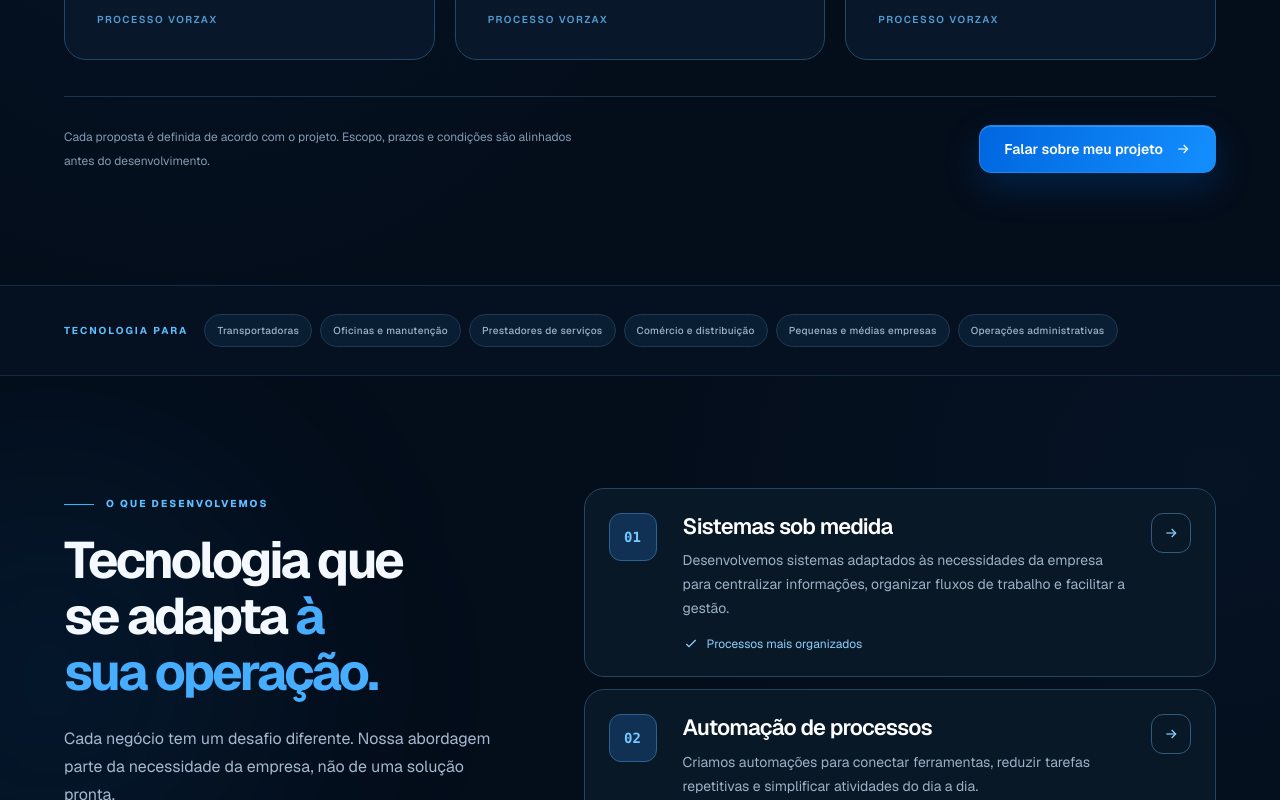
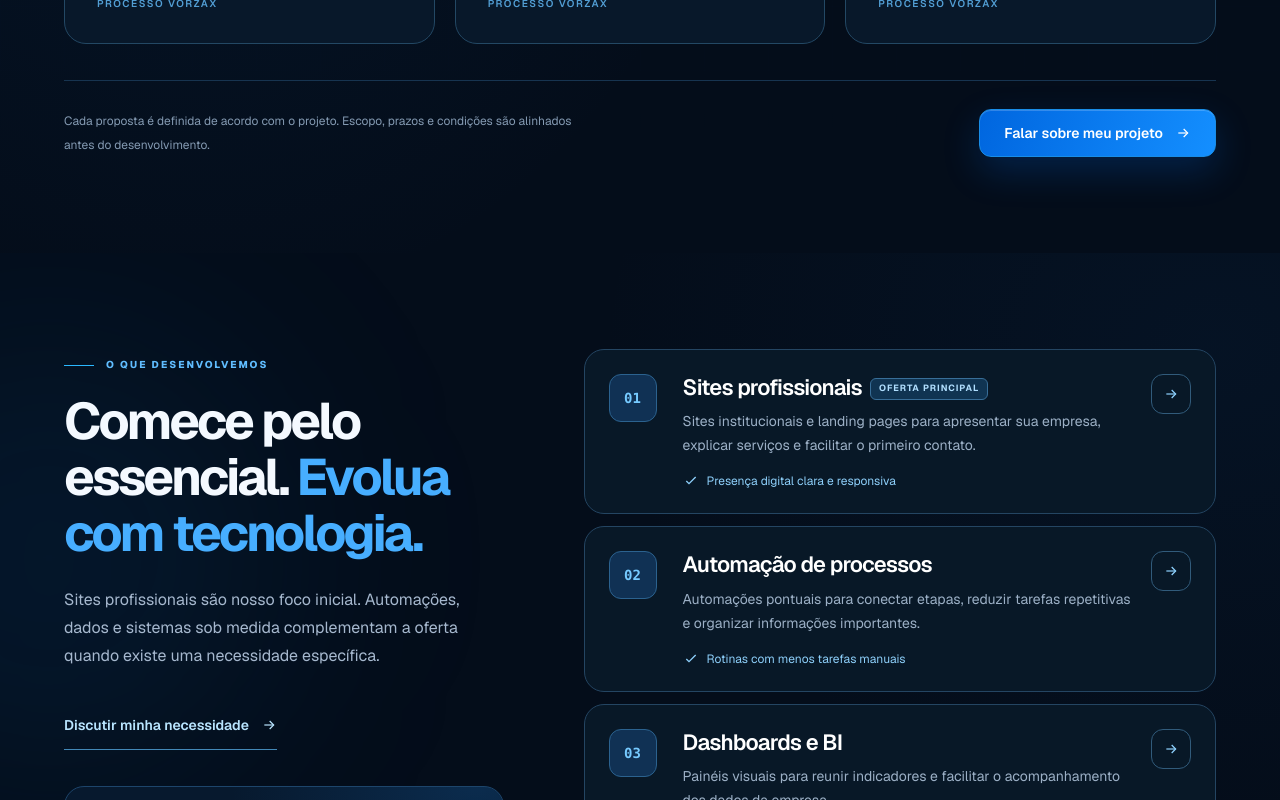
Before and after one commit to vorzax-tecnologia/vorzax-site, a Next.js app: page / in a window 1280 px wide. Shown: the part 2000-2800 px from the top of the page. Built offline with nearby package versions, Linux system fonts and the light colour scheme.

Commit message:
feat(home): valor comercial, hierarquia de serviços e navegação de demos

```diff
--- a/src/app/page.tsx
+++ b/src/app/page.tsx
@@ -22,41 +22,36 @@ const CONTACT_PHONE = "(31) 99068-1495";
 const services = [
   {
     number: "01",
-    title: "Sistemas sob medida",
+    slug: "sites",
+    title: "Sites profissionais",
     description:
-      "Desenvolvemos sistemas adaptados às necessidades da empresa para centralizar informações, organizar fluxos de trabalho e facilitar a gestão.",
-    result: "Processos mais organizados",
+      "Sites institucionais e landing pages para apresentar sua empresa, explicar serviços e facilitar o primeiro contato.",
+    result: "Presença digital clara e responsiva",
   },
   {
     number: "02",
+    slug: "automacao",
     title: "Automação de processos",
     description:
-      "Criamos automações para conectar ferramentas, reduzir tarefas repetitivas e simplificar atividades do dia a dia.",
-    result: "Menos tarefas repetitivas",
+      "Automações pontuais para conectar etapas, reduzir tarefas repetitivas e organizar informações importantes.",
+    result: "Rotinas com menos tarefas manuais",
   },
   {
     number: "03",
+    slug: "bi",
     title: "Dashboards e BI",
     description:
-      "Organizamos dados em dashboards e indicadores visuais para facilitar o acompanhamento do negócio e apoiar decisões.",
-    result: "Indicadores mais claros",
+      "Painéis visuais para reunir indicadores e facilitar o acompanhamento dos dados da empresa.",
+    result: "Informações mais fáceis de acompanhar",
   },
   {
     number: "04",
-    title: "Sites e landing pages",
+    slug: "sistemas",
+    title: "Sistemas sob medida",
     description:
-      "Desenvolvemos sites e landing pages profissionais para apresentar empresas, valorizar serviços e facilitar o contato.",
-    result: "Presença digital profissional",
+      "Soluções desenvolvidas conforme a necessidade do negócio, para centralizar dados e fluxos de trabalho.",
+    result: "Tecnologia adaptada à operação",
   },
-];
-
-const sectors = [
-  "Transportadoras",
-  "Oficinas e manutenção",
-  "Prestadores de serviços",
-  "Comércio e distribuição",
-  "Pequenas e médias empresas",
-  "Operações administrativas",
 ];
 
 const process = [
@@ -64,7 +59,7 @@ const process = [
     step: "01",
     title: "Você apresenta sua necessidade",
     description:
-      "Conte o que sua empresa deseja desenvolver ou melhorar: um sistema, automação, dashboard, site ou outra solução.",
+      "Explique sua empresa, seus serviços e o que deseja melhorar. Podemos começar por um site ou outra demanda pontual.",
   },
   {
     step: "02",
@@ -83,21 +78,21 @@ const process = [
 const projects = [
   {
     tag: "GESTÃO DE FROTAS",
-    title: "FleetControl",
+    title: "Gestão de frotas",
     description:
       "Conceito de plataforma para veículos, custos, abastecimentos, documentos e manutenção preventiva.",
     type: "fleet",
   },
   {
     tag: "GESTÃO DE SERVIÇOS",
-    title: "ServiceFlow",
+    title: "Operações de serviço",
     description:
       "Conceito de sistema para ordens de serviço, equipes, clientes, agenda e acompanhamento de execução.",
     type: "service",
   },
   {
     tag: "INTELIGÊNCIA DE NEGÓCIO",
-    title: "Business Vision",
+    title: "Indicadores executivos",
     description:
       "Conceito de dashboard executivo para consolidar resultados financeiros, comerciais e operacionais.",
     type: "bi",
@@ -872,7 +867,7 @@ export default function Home() {
             <a className="transition hover:text-white" href="#processo">Como funciona</a>
             <a className="transition hover:text-white" href="#tecnologia-em-acao">Demonstrações</a>
             <a className="transition hover:text-white" href="#sobre">Sobre</a>
-            <a className="transition hover:text-white" href="#portfolio">Portfólio</a>
+            <a className="transition hover:text-white" href="#portfolio">Conceitos</a>
             <a className="transition hover:text-white" href="#contato">Contato</a>
             <Link className="transition hover:text-sky-300" href="/plataforma">Plataforma</Link>
           </nav>
@@ -968,13 +963,13 @@ export default function Home() {
 
       <section id="processo" className="vx-section vx-process-section relative overflow-hidden border-t border-[#173451]">
         <div className="vx-section-mesh pointer-events-none absolute inset-0" aria-hidden="true" />
-        <div className="relative mx-auto max-w-[1440px] px-5 py-20 sm:px-8 lg:px-10 lg:py-28 xl:px-16">
+        <div className="relative mx-auto max-w-[1440px] px-5 py-16 sm:px-8 lg:px-10 lg:py-24 xl:px-16">
           <div className="flex flex-col justify-between gap-7 lg:flex-row lg:items-end">
             <div className="max-w-3xl" data-reveal>
               <p className="vx-eyebrow"><span className="vx-eyebrow-line" /> COMO FUNCIONA / 01—03</p>
-              <h2 className="vx-heading mt-5 max-w-3xl">Um processo claro. <span className="vx-gradient-text">Do início à entrega.</span></h2>
+              <h2 className="vx-heading mt-5 max-w-3xl">Um processo objetivo. <span className="vx-gradient-text">Do primeiro contato à entrega.</span></h2>
             </div>
-            <p className="max-w-md text-sm leading-7 text-[#a4b7ca] sm:text-base">Entendemos o desafio, definimos o caminho e construímos a solução por etapas, com alinhamento em cada fase.</p>
+            <p className="max-w-md text-sm leading-7 text-[#a4b7ca] sm:text-base">Uma conversa inicial, uma proposta definida e a execução por etapas. Sem complexidade desnecessária.</p>
           </div>
           <div className="relative mt-12 grid gap-4 lg:grid-cols-3 lg:gap-5">
             <div className="pointer-events-none absolute left-[10%] right-[10%] top-[30px] hidden border-t border-dashed border-[#2e79af]/70 lg:block" aria-hidden="true" />
@@ -998,44 +993,35 @@ export default function Home() {
         </div>
       </section>
 
-      <section className="relative border-y border-[#142b43] bg-[#051120]">
-        <div className="mx-auto flex max-w-[1440px] flex-col gap-4 px-5 py-7 sm:px-8 lg:flex-row lg:items-center lg:px-10 xl:px-16">
-          <span className="shrink-0 text-[10px] font-bold uppercase tracking-[.2em] text-[#61bfff]">TECNOLOGIA PARA</span>
-          <div className="flex flex-wrap gap-2">
-            {sectors.map((sector) => <span key={sector} className="rounded-full border border-[#1e3a55] bg-[#0a1e33] px-3 py-2 text-[10px] font-medium tracking-[.035em] text-[#9eb4cb]">{sector}</span>)}
-          </div>
-        </div>
-      </section>
-
       <section id="solucoes" className="vx-section relative overflow-hidden border-b border-[#173451]">
         <div className="pointer-events-none absolute -left-44 top-20 h-[450px] w-[450px] rounded-full bg-[#0e72ce]/10 blur-[115px]" aria-hidden="true" />
-        <div className="relative mx-auto grid max-w-[1440px] gap-12 px-5 py-20 sm:px-8 lg:grid-cols-[.82fr_1.18fr] lg:gap-20 lg:px-10 lg:py-28 xl:px-16">
+        <div className="relative mx-auto grid max-w-[1440px] gap-12 px-5 py-16 sm:px-8 lg:grid-cols-[.82fr_1.18fr] lg:gap-20 lg:px-10 lg:py-24 xl:px-16">
           <div data-reveal>
             <p className="vx-eyebrow"><span className="vx-eyebrow-line" /> O QUE DESENVOLVEMOS</p>
-            <h2 className="vx-heading mt-5 max-w-xl">Tecnologia que se adapta <span className="vx-gradient-text">à sua operação.</span></h2>
-            <p className="mt-6 max-w-lg text-sm leading-7 text-[#a6b8ce] sm:text-base">Cada negócio tem um desafio diferente. Nossa abordagem parte da necessidade da empresa, não de uma solução pronta.</p>
-            <button type="button" onClick={openDiagnostic} className="mt-8 inline-flex min-h-12 items-center gap-3 border-b border-[#4388b7] text-sm font-semibold text-[#b9e5ff] transition hover:gap-5 hover:text-white">Conversar sobre uma solução <ArrowIcon /></button>
-            <div className="vx-solution-aside relative mt-10 hidden overflow-hidden rounded-[20px] border border-[#1d456b] bg-[#07192e] p-6 lg:block">
-              <div className="flex items-center justify-between"><span className="text-[10px] font-semibold uppercase tracking-[.2em] text-[#7ebbe7]">VORZAX / DIGITAL</span><span className="h-2 w-2 rounded-full bg-[#279fff] shadow-[0_0_16px_#279fff]" /></div>
+            <h2 className="vx-heading mt-5 max-w-xl">Comece pelo essencial. <span className="vx-gradient-text">Evolua com tecnologia.</span></h2>
+            <p className="mt-6 max-w-lg text-sm leading-7 text-[#a6b8ce] sm:text-base">Sites profissionais são nosso foco inicial. Automações, dados e sistemas sob medida complementam a oferta quando existe uma necessidade específica.</p>
+            <button type="button" onClick={openDiagnostic} className="mt-8 inline-flex min-h-12 items-center gap-3 border-b border-[#4388b7] text-sm font-semibold text-[#b9e5ff] transition hover:gap-5 hover:text-white">Discutir minha necessidade <ArrowIcon /></button>
+            <div className="vx-solution-aside relative mt-9 hidden overflow-hidden rounded-[20px] border border-[#1d456b] bg-[#07192e] p-6 lg:block">
+              <div className="flex items-center justify-between"><span className="text-[10px] font-semibold uppercase tracking-[.2em] text-[#7ebbe7]">NOSSO PONTO DE PARTIDA</span><span className="h-2 w-2 rounded-full bg-[#279fff] shadow-[0_0_16px_#279fff]" /></div>
               <div className="mt-8 grid grid-cols-4 gap-2">
-                {["SISTEMAS","FLUXOS","DADOS","WEB"].map((word,index) => <div key={word} className="flex min-h-20 flex-col justify-between rounded-xl border border-[#27527b] bg-[#0c2844] p-2"><span className="text-[9px] font-mono text-[#68bdf9]">0{index+1}</span><span className="text-[9px] font-semibold tracking-[.04em] text-white">{word}</span></div>)}
+                {["MARCA","SERVIÇOS","CONTATO","WEB"].map((word,index) => <div key={word} className="flex min-h-20 flex-col justify-between rounded-xl border border-[#27527b] bg-[#0c2844] p-2"><span className="text-[9px] font-mono text-[#68bdf9]">0{index+1}</span><span className="text-[9px] font-semibold tracking-[.04em] text-white">{word}</span></div>)}
               </div>
-              <p className="mt-5 text-xs text-[#89a5bd]">Quatro frentes. Uma direção: soluções úteis para o negócio.</p>
+              <p className="mt-5 text-xs text-[#89a5bd]">Sites claros, bem estruturados e pensados para apresentar empresas.</p>
             </div>
           </div>
           <div className="flex flex-col gap-3" data-reveal>
             {services.map((service) => (
-              <article key={service.title} className="vx-solution-row group grid gap-4 rounded-[20px] border border-[#244562] bg-[#081827] p-5 transition sm:grid-cols-[54px_1fr_auto] sm:gap-5 sm:p-6">
+              <a key={service.title} href="#tecnologia-em-acao" onClick={() => window.dispatchEvent(new CustomEvent("vorzax:demo", { detail: { slug: service.slug } }))} className={`vx-solution-row group grid gap-4 rounded-[20px] border border-[#244562] bg-[#081827] p-5 transition focus-visible:outline-2 focus-visible:outline-offset-4 focus-visible:outline-cyan-300 sm:grid-cols-[54px_1fr_auto] sm:gap-5 sm:p-6 ${service.slug === "sites" ? "vx-solution-featured" : ""}`}>
                 <div className="flex h-12 w-12 items-center justify-center rounded-xl border border-[#2b628f] bg-[#103154] font-mono text-sm font-semibold text-[#76caff]">{service.number}</div>
                 <div>
-                  <h3 className="text-xl font-semibold leading-tight tracking-[-.035em] text-white sm:text-[22px]">{service.title}</h3>
+                  <h3 className="text-xl font-semibold leading-tight tracking-[-.035em] text-white sm:text-[22px]">{service.title}{service.slug === "sites" && <span className="ml-2 inline-block align-middle rounded-md border border-[#386e98] bg-[#103452] px-2 py-1 text-[9px] font-bold uppercase tracking-[.11em] text-[#b1dfff]">Oferta principal</span>}</h3>
                   <p className="mt-2 max-w-lg text-sm leading-6 text-[#9cb0c6]">{service.description}</p>
                   <div className="mt-4 flex items-center gap-2 text-xs text-[#8ed0fb]"><CheckIcon />{service.result}</div>
                 </div>
                 <span className="hidden h-10 w-10 items-center justify-center rounded-xl border border-[#315b7b] text-[#8fd2ff] transition group-hover:translate-x-1 group-hover:border-[#3ab6ff] group-hover:bg-[#0d3b65] sm:flex"><ArrowIcon /></span>
-              </article>
+              </a>
             ))}
-            <p className="mt-3 text-[11px] leading-5 text-[#718ba4]">Conheça os exemplos interativos na seção de demonstrações. As interfaces são ilustrativas.</p>
+            <p className="mt-3 text-[11px] leading-5 text-[#91a7bb]">Selecione uma solução para visualizar sua demonstração interativa. Todas as interfaces são conceituais.</p>
           </div>
         </div>
       </section>
@@ -1045,7 +1031,7 @@ export default function Home() {
 
       <section id="sobre" className="vx-section relative overflow-hidden border-b border-[#173450] bg-[#040e1b]">
         <div className="pointer-events-none absolute right-[-180px] top-[-150px] h-[580px] w-[580px] rounded-full bg-[#125baf]/10 blur-[140px]" aria-hidden="true" />
-        <div className="relative mx-auto grid max-w-[1440px] items-center gap-12 px-5 py-20 sm:px-8 lg:grid-cols-[1.03fr_.97fr] lg:gap-20 lg:px-10 lg:py-28 xl:px-16">
+        <div className="relative mx-auto grid max-w-[1440px] items-center gap-12 px-5 py-16 sm:px-8 lg:grid-cols-[1.03fr_.97fr] lg:gap-20 lg:px-10 lg:py-24 xl:px-16">
           <div className="vx-capability-panel relative overflow-hidden rounded-[24px] border border-[#245277] bg-[#061a2b] p-5 shadow-[0_30px_80px_rgba(0,0,0,.2)] sm:p-8" data-reveal>
             <div className="absolute right-[-70px] top-[-80px] h-56 w-56 rounded-full bg-[#137ac7]/15 blur-[65px]" aria-hidden="true"/>
             <div className="relative flex items-start justify-between gap-5 border-b border-[#20415e] pb-5">
@@ -1086,13 +1072,13 @@ export default function Home() {
 
       <section id="portfolio" className="vx-section relative overflow-hidden border-b border-[#173450]">
         <div className="vx-section-mesh pointer-events-none absolute inset-0 opacity-30" aria-hidden="true" />
-        <div className="relative mx-auto max-w-[1440px] px-5 py-20 sm:px-8 lg:px-10 lg:py-28 xl:px-16">
+        <div className="relative mx-auto max-w-[1440px] px-5 py-16 sm:px-8 lg:px-10 lg:py-24 xl:px-16">
           <div className="flex flex-col justify-between gap-6 lg:flex-row lg:items-end" data-reveal>
             <div className="max-w-3xl">
               <p className="vx-eyebrow"><span className="vx-eyebrow-line" /> LABORATÓRIO / CONCEITOS</p>
-              <h2 className="vx-heading mt-5">Ideias visualizadas. <span className="vx-gradient-text">Experiências em foco.</span></h2>
+              <h2 className="vx-heading mt-5">Conceitos de interface. <span className="vx-gradient-text">Possibilidades em tela.</span></h2>
             </div>
-            <p className="max-w-md text-sm leading-7 text-[#a1b4cb]">Interfaces demonstrativas para visualizar possibilidades de produto. Não são clientes, contratos ou projetos comerciais entregues.</p>
+            <p className="max-w-md text-sm leading-7 text-[#a1b4cb]">Explorações internas de design e produto, sem representar contratos, clientes ou entregas comerciais.</p>
           </div>
           <div className="mt-12 grid gap-5 lg:grid-cols-3">
             {projects.map((project, index) => (
@@ -1109,12 +1095,12 @@ export default function Home() {
                   <h3 className="text-[24px] font-semibold tracking-[-.045em] text-white">{project.title}</h3>
                   <p className="mt-3 text-sm leading-6 text-[#9cb1c9]">{project.description}</p>
                 </div>
-                <div className="flex items-center justify-between border-t border-[#23445f] px-6 py-4 text-[10px] font-medium text-[#85bfe5]"><span>PROJETO DEMONSTRATIVO</span><span className="font-mono tracking-[.1em]">0{index + 1} / 03</span></div>
+                <div className="flex items-center justify-between border-t border-[#23445f] px-6 py-4 text-[10px] font-medium text-[#85bfe5]"><span>ESTUDO VISUAL · CONCEITUAL</span><span className="font-mono tracking-[.1em]">0{index + 1} / 03</span></div>
               </article>
             ))}
           </div>
           <div className="mt-7 flex flex-wrap items-center justify-between gap-4 rounded-[17px] border border-[#1c3c58] bg-[#081b2e] px-5 py-4 text-xs text-[#a6bed4]">
-            <span>Quer ver as interfaces de sistemas, automação, BI e sites em funcionamento?</span>
+            <span>Explore as experiências interativas de sites, automação, sistemas e indicadores.</span>
             <a href="#tecnologia-em-acao" className="inline-flex min-h-10 items-center gap-2 font-semibold text-[#91d7ff] hover:text-white">Explorar demonstrações <ArrowIcon /></a>
           </div>
         </div>
@@ -1171,7 +1157,7 @@ export default function Home() {
               <a className="block transition hover:text-white" href="#inicio">Início</a>
               <a className="block transition hover:text-white" href="#solucoes">Soluções</a>
               <a className="block transition hover:text-white" href="#sobre">Sobre</a>
-              <a className="block transition hover:text-white" href="#portfolio">Portfólio</a>
+              <a className="block transition hover:text-white" href="#portfolio">Conceitos</a>
               <Link className="block transition hover:text-sky-300" href="/plataforma">Plataforma</Link>
             </div>
           </div>
@@ -1207,7 +1193,7 @@ export default function Home() {
           <div className="mx-auto flex max-w-[1440px] flex-col gap-3 px-5 py-6 text-xs text-[#6f859c] sm:flex-row sm:items-center sm:justify-between sm:px-8 lg:px-10 xl:px-16">
             <p>© 2026 Vorzax Tecnologia. Todos os direitos reservados.</p>
             <div className="flex flex-wrap items-center gap-x-4 gap-y-2">
-              <span>Site institucional • Portfólio conceitual</span>
+              <span>Site institucional • Conceitos ilustrativos</span>
               <Link className="transition hover:text-slate-300" href="/privacidade">Privacidade</Link>
             </div>
           </div>
```
